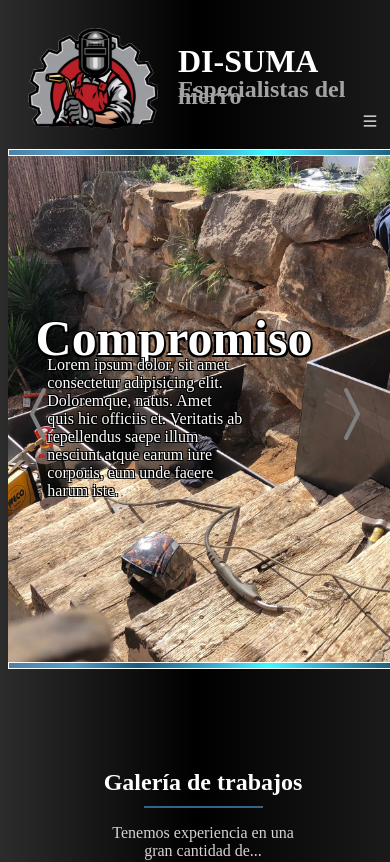
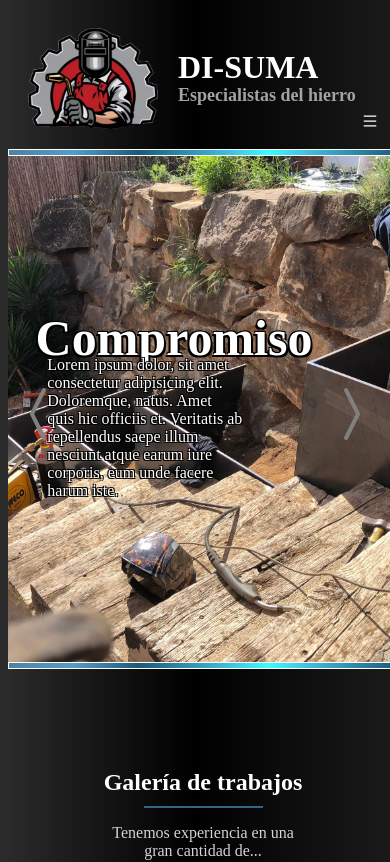
Before and after one commit to DavoSoftwareDeveloper/landing-disuma, a React (Vite) app: page / in a window 390 px wide. Shown: the top 862 px of the page. Built offline with nearby package versions, Linux system fonts and the light colour scheme.

Commit message:
fix subtitle

```diff
--- a/src/styles/header.css
+++ b/src/styles/header.css
@@ -96,15 +96,6 @@
     height: 60vh;
   }
 
-  .title-container{
-    margin-top:20px;
-    line-height: 7px;
-  }
-
-  .title-container > h2{
-    color: rgb(164, 163, 163);
-  }
-
 
   @media screen and (max-width: 700px){
     .titulo{
@@ -128,4 +119,5 @@
                     1px -1px 0 #000,
                     -1px -1px 0 #000;
     }
+
   }
--- a/src/styles/nav.css
+++ b/src/styles/nav.css
@@ -13,6 +13,15 @@
   width: 130px;
   /* filter: hue-rotate(195deg); */
 }
+.title-container{
+  margin-top:20px;
+  line-height: 7px;
+}
+
+.title-container > h2{
+  color: rgb(164, 163, 163);
+}
+
 
   .Navbar{
     position: relative;
@@ -91,3 +100,8 @@
     visibility:hidden;
     opacity: 0;
   }
+  @media screen and (max-width: 700px){
+    .title-container > h2{
+      font-size: 18px;
+    }
+  }
```
